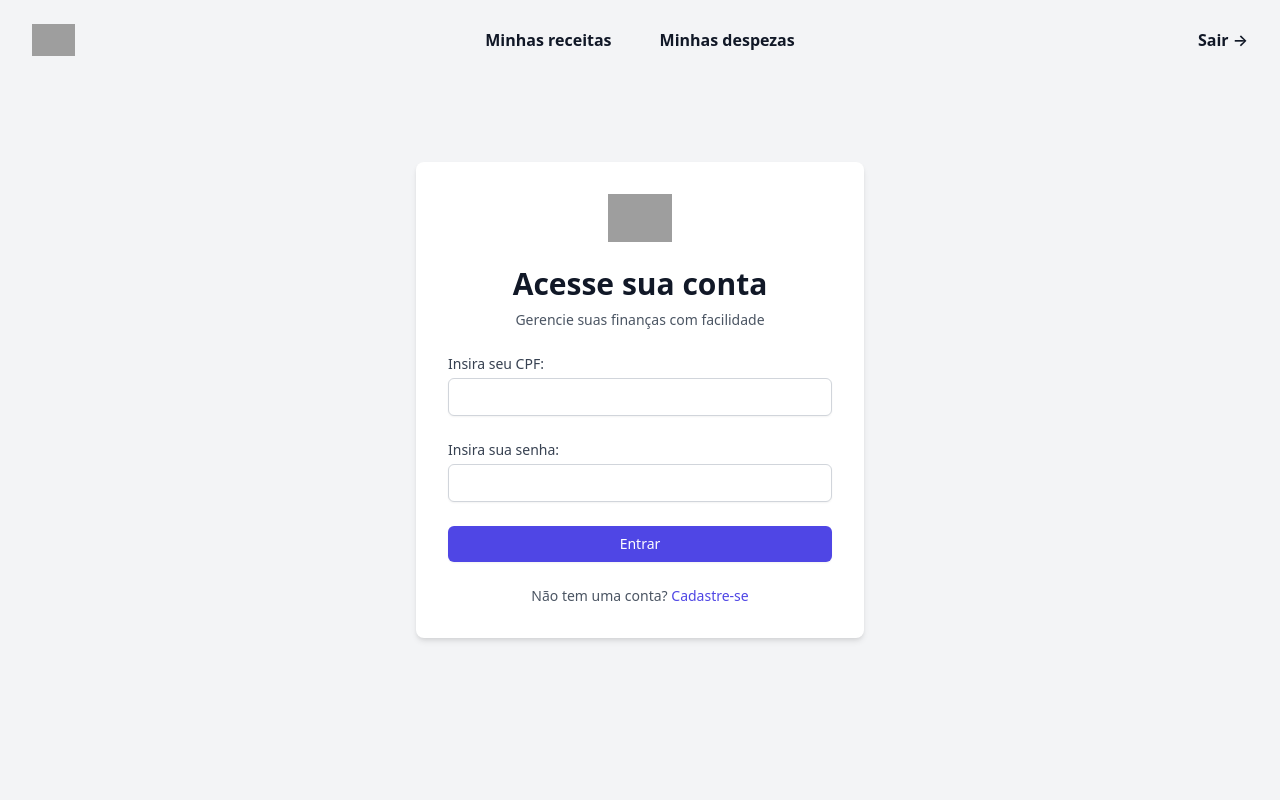
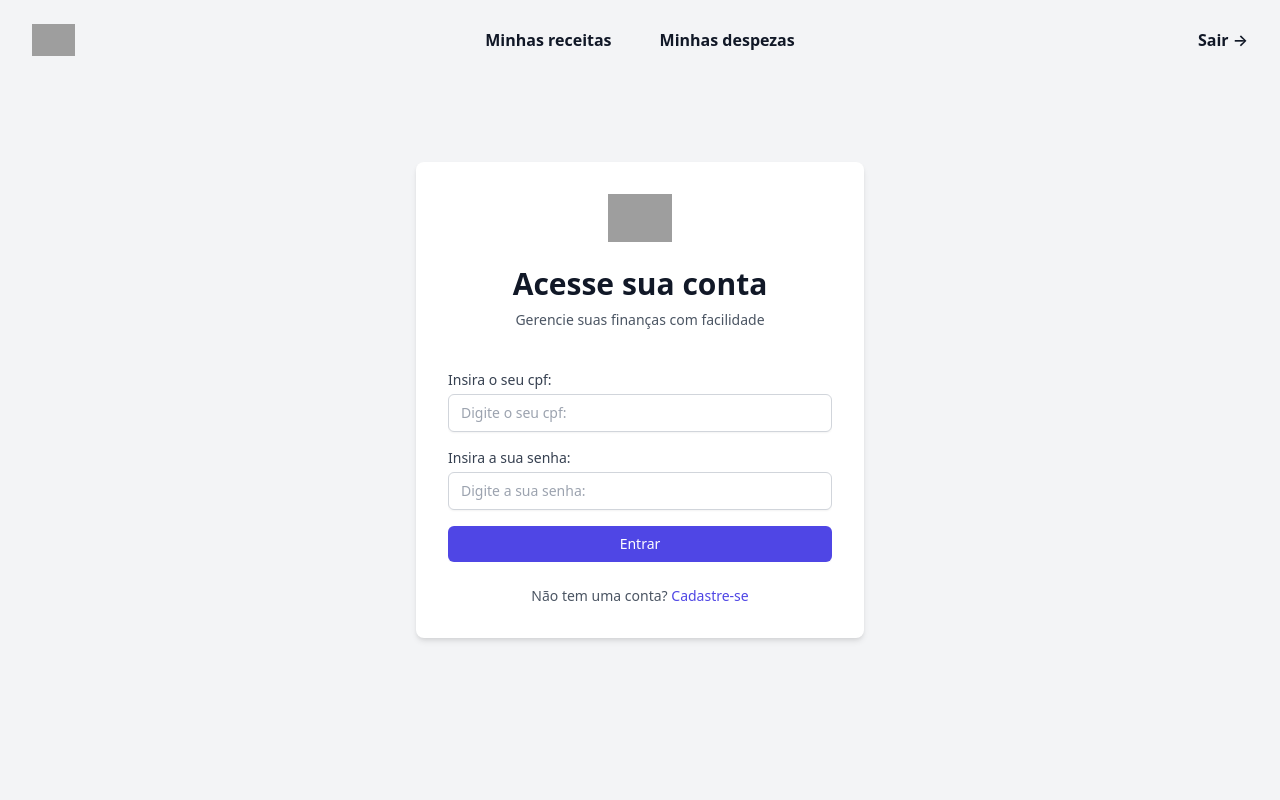
Before and after one commit to gusttavokr/FinancasPessoais, a Django app: page / in a window 1280 px wide. Run offline with Django 5.2, Linux system fonts and the light colour scheme; grey boxes are pictures that could not be loaded.

Commit message:
:sparkles: feat: Login e validação

```diff
--- a/projtrab/finançaPessoal/forms/formsLogin.py
+++ b/projtrab/finançaPessoal/forms/formsLogin.py
@@ -0,0 +1,43 @@
+from django import forms
+from datetime import date
+from django.core.exceptions import ValidationError
+
+class LoginForm(forms.Form):
+    """Formulário para login"""
+
+    cpf = forms.CharField(
+        max_length=11,
+        widget=forms.TextInput(attrs={
+            'placeholder': 'Digite o seu cpf:',
+            'class': "mt-1 block w-full rounded-md border border-gray-300 px-3 py-2 shadow-sm placeholder-gray-400 focus:border-indigo-500 focus:ring-indigo-500 sm:text-sm"
+        }),
+        label="Insira o seu cpf:"
+    )
+    password = forms.CharField(
+        max_length=12,
+        widget=forms.TextInput(attrs={
+            'placeholder': 'Digite a sua senha:',
+            'class': "mt-1 block w-full rounded-md border border-gray-300 px-3 py-2 shadow-sm placeholder-gray-400 focus:border-indigo-500 focus:ring-indigo-500 sm:text-sm"
+        }),
+        label="Insira a sua senha:"
+    )
+
+    def clean_cpf(self):
+        cpf = self.cleaned_data.get('cpf')
+        if cpf and (len(cpf) != 11 or not cpf.isdigit()):
+            raise ValidationError("O CPF deve ter 11 dígitos numéricos.")
+        return cpf
+
+    def clean_password(self):
+        cleaned_data = super().clean()
+        password = cleaned_data.get('password')
+        confirm_password = cleaned_data.get('confirm_password')
+
+        if not self.is_edit or password:
+            if password != confirm_password:
+                raise ValidationError("As senhas não coincidem.")
+
+            if password and len(password) < 5:
+                raise ValidationError("A senha deve ter pelo menos 6 caracteres.")
+
+        return cleaned_data
--- a/projtrab/finançaPessoal/services/service_balancete.py
+++ b/projtrab/finançaPessoal/services/service_balancete.py
@@ -8,7 +8,8 @@ class Service_Balancete:
     def listar_balancete(cls, user_id: int):
         usuario = Usuario.objects.get(id = user_id)
 
-        balancetes = Balancete.objects.filter(usuario = usuario)
+        balancetes = Balancete.objects.filter(usuario = usuario).order_by('-id')
+
 
         return {
             'balancetes':balancetes,
--- a/projtrab/finançaPessoal/templates/index.html
+++ b/projtrab/finançaPessoal/templates/index.html
@@ -79,7 +79,7 @@
 
         <div>
           <button type="submit"
-            class="flex mt-10 rounded-md bg-indigo-600 px-6 py-2 text-sm font-medium text-white shadow-sm hover:bg-indigo-700 focus:outline-none focus:ring-2 focus:ring-indigo-500 focus:ring-offset-2">
+            class="flex mt-12 rounded-md bg-indigo-600 px-6 py-2 text-sm font-medium text-white shadow-sm hover:bg-indigo-700 focus:outline-none focus:ring-2 focus:ring-indigo-500 focus:ring-offset-2">
             Criar balancete
           </button>
         </div>
--- a/projtrab/finançaPessoal/templates/login.html
+++ b/projtrab/finançaPessoal/templates/login.html
@@ -17,17 +17,24 @@ Login
                 <p class="mt-2 text-sm text-gray-600">Gerencie suas finanças com facilidade</p>
             </div>
 
-            <form class="space-y-6" action="{% url 'login' %}" method="POST">
+            <form class="space-y-4 overflow-y-auto" method="post" action="{% url 'login' %}">
                 {% csrf_token %}
-                <div>
-                    <label for="cpf" class="block text-sm font-medium text-gray-700">Insira seu CPF:</label>
-                    <input id="cpf" name="cpf" type="text"
-                        class="mt-1 block w-full rounded-md border border-gray-300 px-3 py-2 shadow-sm placeholder-gray-400 focus:border-indigo-500 focus:ring-indigo-500 sm:text-sm">
+
+                <div class="mt-2">
+                    <label for="{{ form.cpf.id_for_label }}" class="block text-sm font-medium text-gray-700">
+                        {{ form.cpf.label }}
+                    </label>
+                    <div class="mt-1">
+                        {{ form.cpf }}
+                    </div>
                 </div>
-                <div>
-                    <label for="password" class="block text-sm font-medium text-gray-700">Insira sua senha:</label>
-                    <input id="password" name="password" type="password" autocomplete="current-password" required
-                        class="mt-1 block w-full rounded-md border border-gray-300 px-3 py-2 shadow-sm placeholder-gray-400 focus:border-indigo-500 focus:ring-indigo-500 sm:text-sm">
+                <div class="mt-2">
+                    <label for="{{ form.password.id_for_label }}" class="block text-sm font-medium text-gray-700">
+                        {{ form.password.label }}
+                    </label>
+                    <div class="mt-1">
+                        {{ form.password }}
+                    </div>
                 </div>
 
                 {% if messages %}
--- a/projtrab/finançaPessoal/templates/verBalancete.html
+++ b/projtrab/finançaPessoal/templates/verBalancete.html
@@ -37,7 +37,7 @@
                     <h2 class="text-xl font-bold text-gray-900">Receitas:</h2>
 
                     {% for r in receitas %}
-                    <div class="mt-4 bg-white rounded-lg shadow hover:shadow-md transition-shadow p-4">
+                    <div class="mt-4 bg-white rounded-lg shadow border border-neutral-300 hover:shadow-md transition-shadow p-4">
                         <h3 class="text-lg font-semibold text-gray-900">Data de crédito: {{ r.dataCredito }}</h3>
                         <h3 class="text-lg font-semibold text-indigo-600">Valor creditado: R$ {{ r.valor }}</h3>
                         <p class="mt-2 text-sm text-gray-600">{{ r.descricao }}</p>
@@ -52,7 +52,7 @@
                     <h2 class="text-xl font-bold text-gray-900">Despesas:</h2>
 
                     {% for r in despesas %}
-                    <div class="mt-4 bg-white rounded-lg shadow hover:shadow-md transition-shadow p-4">
+                    <div class="mt-4 bg-white rounded-lg shadow border border-neutral-300 hover:shadow-md transition-shadow p-4">
                         <h3 class="text-lg font-semibold text-gray-900">Data de débito: {{ r.dataCredito }}</h3>
                         <h3 class="text-lg font-semibold text-indigo-600">Valor debitado: R$ {{ r.valor }}</h3>
                         <p class="mt-2 text-sm text-gray-600">{{ r.descricao }}</p>
--- a/projtrab/finançaPessoal/views/viewsUsuario.py
+++ b/projtrab/finançaPessoal/views/viewsUsuario.py
@@ -2,15 +2,19 @@ from django.shortcuts import render, redirect
 from django.views import View
 from django.contrib.auth import authenticate, login, logout
 from ..services import service_usuario
+from ..forms import formsLogin
 from django.contrib import messages
+
 
 
 class LoginView(View):
     def get(self, request):
         """Tela de login"""
-        return render(request, "login.html")
+        form = formsLogin.LoginForm()
+        return render(request, "login.html", {"form":form})
 
     def post(self, request):
+        form = formsLogin.LoginForm()
         cpfUser = request.POST.get('cpf')
         passwordUser = request.POST.get('password')
 
@@ -18,7 +22,7 @@ class LoginView(View):
         context = service.login_cpf(cpfUser, passwordUser)
 
         if context is None:
-            messages.error(request, "CPF ou senha inválidos")
-            return render(request, 'login.html')
+            messages.error(request, "CPF e senha inválidos")
+            return render(request, 'login.html', {"form":form})
         else:
             return redirect('index')
```
Also changed, not shown: projtrab/finançaPessoal/services/service_usuario.py (line endings or trailing spaces).
